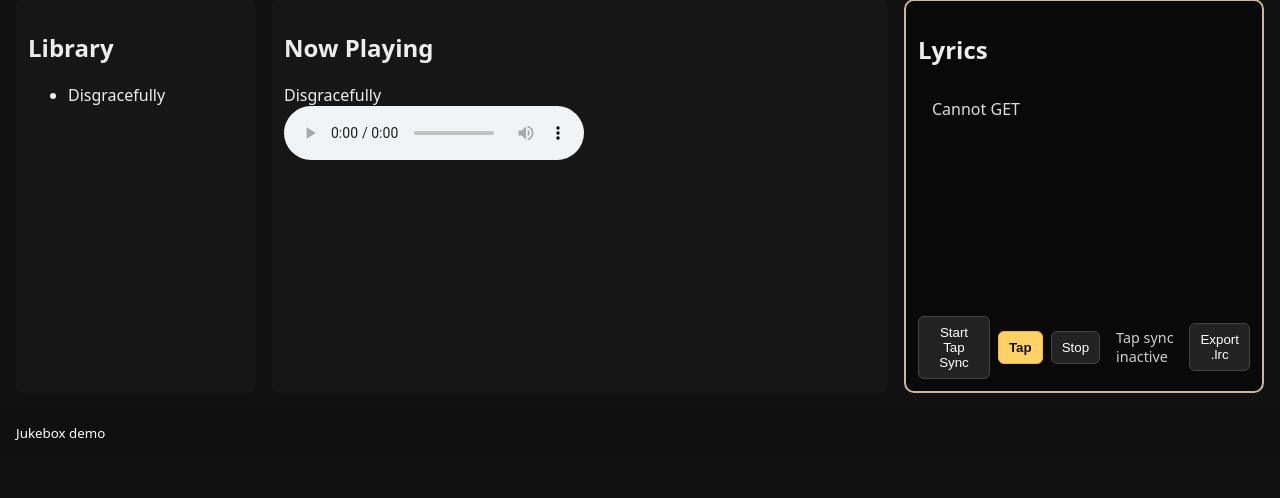
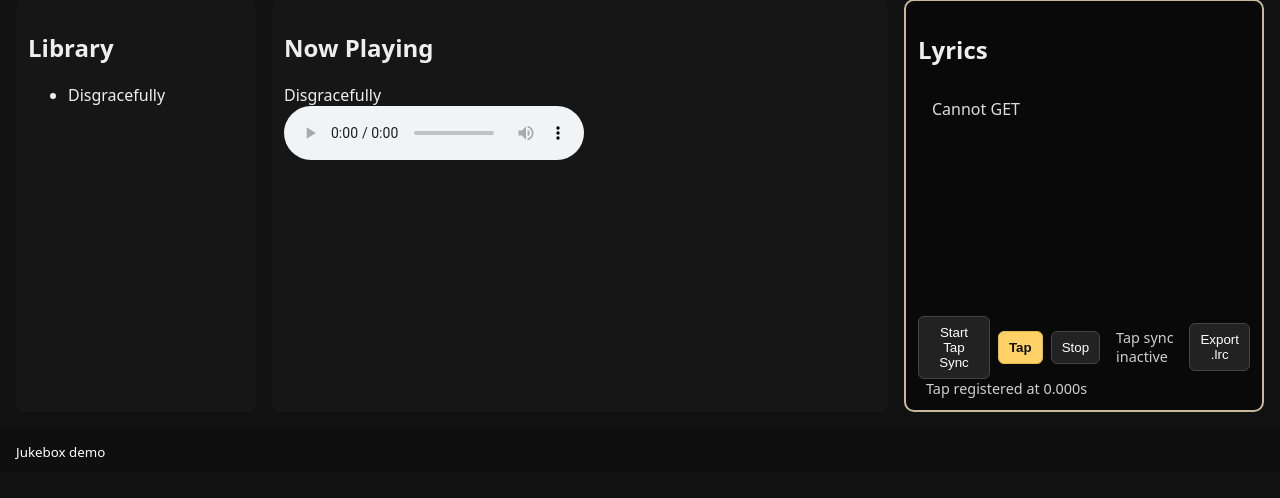
Before and after one commit to class69/jukebox, a PHP site: page / in a window 1280 px wide. Shown: the part 127-625 px from the top of the page. Run offline with PHP 8.4, Linux system fonts and the light colour scheme.

Commit message:
UX: inline Undo link in tap-status; keyboard shortcut and long-press Undo

```diff
--- a/site/index.php
+++ b/site/index.php
@@ -35,6 +35,8 @@
 
       <!-- Tap sync controls will be injected here by jukebox.js -->
       <div id="lyricsControls" class="lyrics-controls"></div>
+      <div class="tap-status" id="tap-status">Tap registered at <span id="tap-time">0.000s</span> <a id="undo-inline" style="display:none; margin-left:8px; font-size:0.9em; cursor:pointer;">Undo</a></div>
+
     </section>
   </main>
 
```
